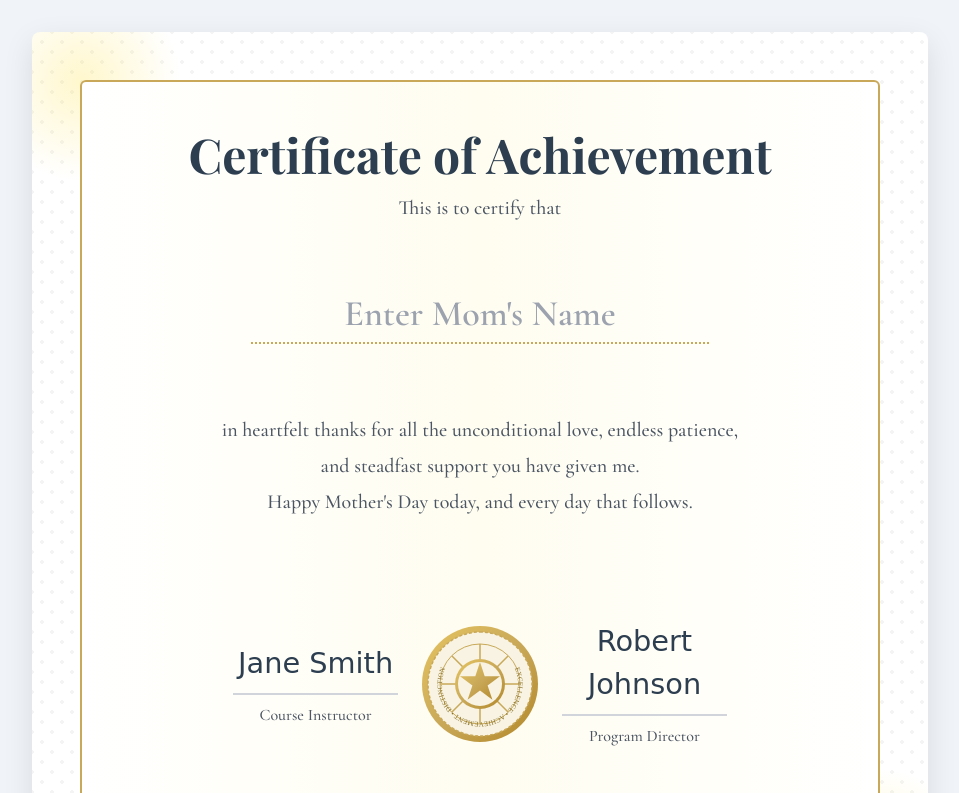
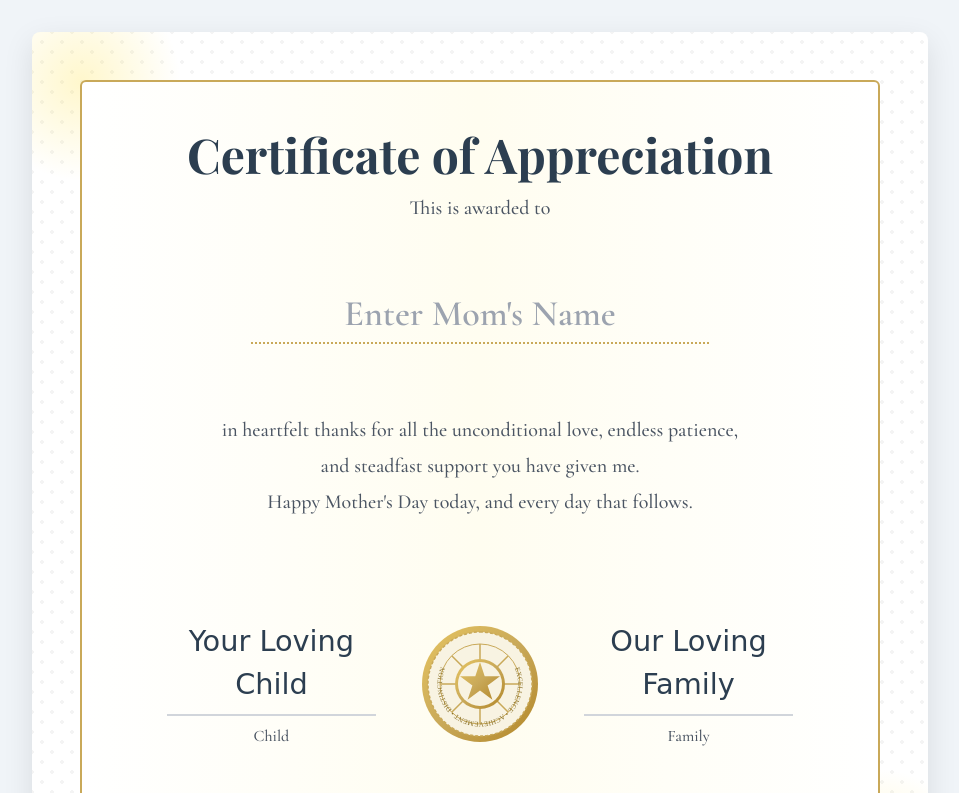
Before and after one commit to aaronshi1129/cert-to-mom, a plain HTML site: page index.html in a window 1280 px wide. Shown: the top 793 px of the page, without its empty margins (160-1119 px from the left). Drawn offline with nearby package versions, Linux system fonts and the light colour scheme.

Commit message:
Update index.html

```diff
--- a/index.html
+++ b/index.html
@@ -3,7 +3,7 @@
 <head>
     <meta charset="UTF-8">
     <meta name="viewport" content="width=device-width, initial-scale=1.0">
-    <title>Certificate of Achievement</title>
+    <title>Certificate of Appreciation</title>
     <script src="https://cdn.tailwindcss.com"></script>
     <script src="https://html2canvas.hertzen.com/dist/html2canvas.min.js"></script>
     <link rel="preconnect" href="https://fonts.googleapis.com">
@@ -109,8 +109,8 @@
         <div id="certificate-container" class="certificate p-8 md:p-12 rounded-lg">
             <div class="certificate-border p-8 md:p-12 rounded-md relative z-10">
                 <div class="text-center mb-8">
-                    <h1 class="certificate-title text-3xl md:text-5xl text-[#2c3e50] mb-4">Certificate of Achievement</h1>
-                    <p class="text-lg md:text-xl text-gray-600">This is to certify that</p>
+                    <h1 class="certificate-title text-3xl md:text-5xl text-[#2c3e50] mb-4">Certificate of Appreciation</h1>
+                    <p class="text-lg md:text-xl text-gray-600">This is awarded to</p>
                 </div>
 
                 <div class="text-center my-8 mx-auto max-w-lg">
@@ -128,9 +128,9 @@
                 <div class="flex flex-col md:flex-row justify-between items-center mt-16 max-w-3xl mx-auto">
                     <div class="mb-6 md:mb-0 md:w-1/3 text-center">
                         <div class="flex flex-col items-center">
-                            <p class="signature">Jane Smith</p>
+                            <p class="signature">Your Loving Child</p>
                             <div class="w-full max-w-xs h-0.5 bg-gray-300 my-2"></div>
-                            <p class="text-gray-600">Course Instructor</p>
+                            <p class="text-gray-600">Child</p>
                         </div>
                     </div>
 
@@ -201,9 +201,9 @@
 
                     <div class="mb-6 md:mb-0 md:w-1/3 text-center">
                         <div class="flex flex-col items-center">
-                            <p class="signature">Robert Johnson</p>
+                            <p class="signature">Our Loving Family</p>
                             <div class="w-full max-w-xs h-0.5 bg-gray-300 my-2"></div>
-                            <p class="text-gray-600">Program Director</p>
+                            <p class="text-gray-600">Family</p>
                         </div>
                     </div>
                 </div>
```
